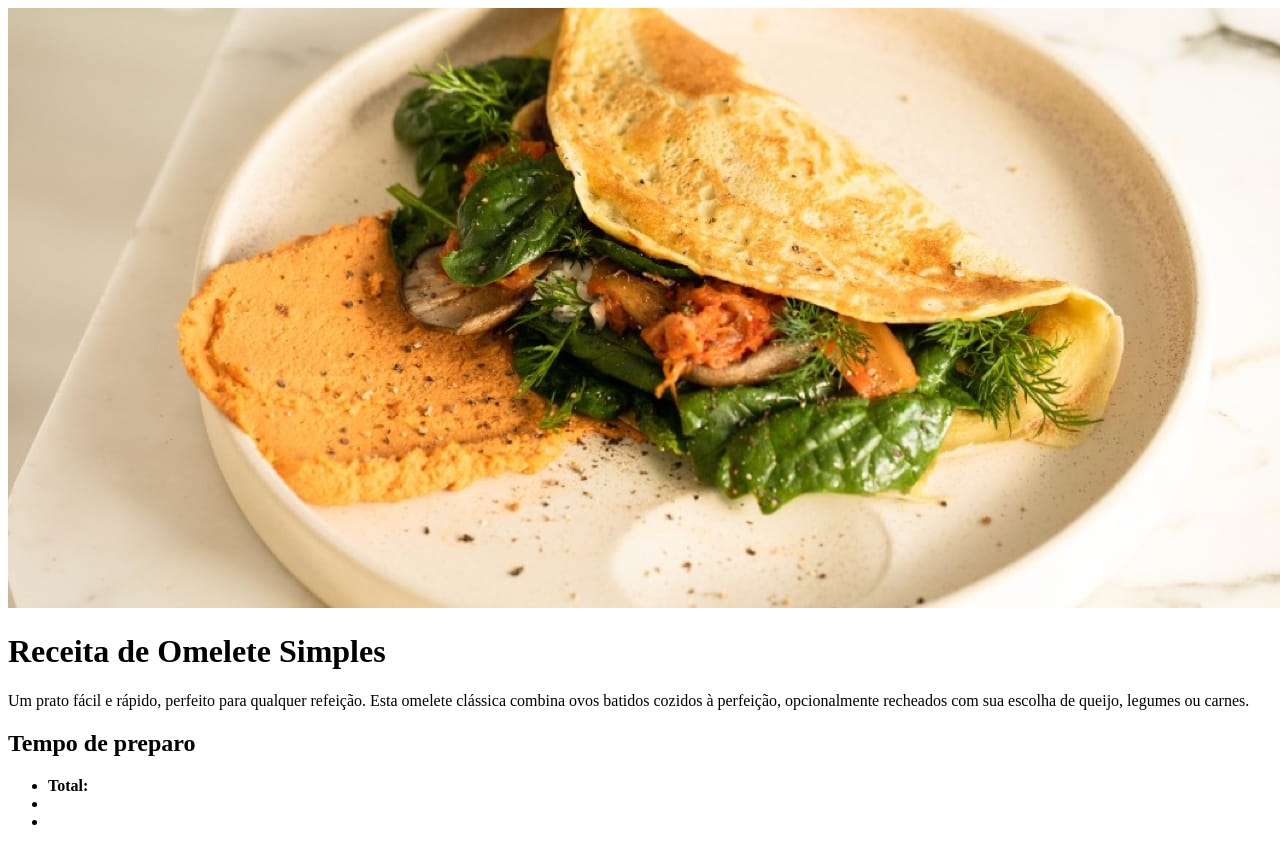
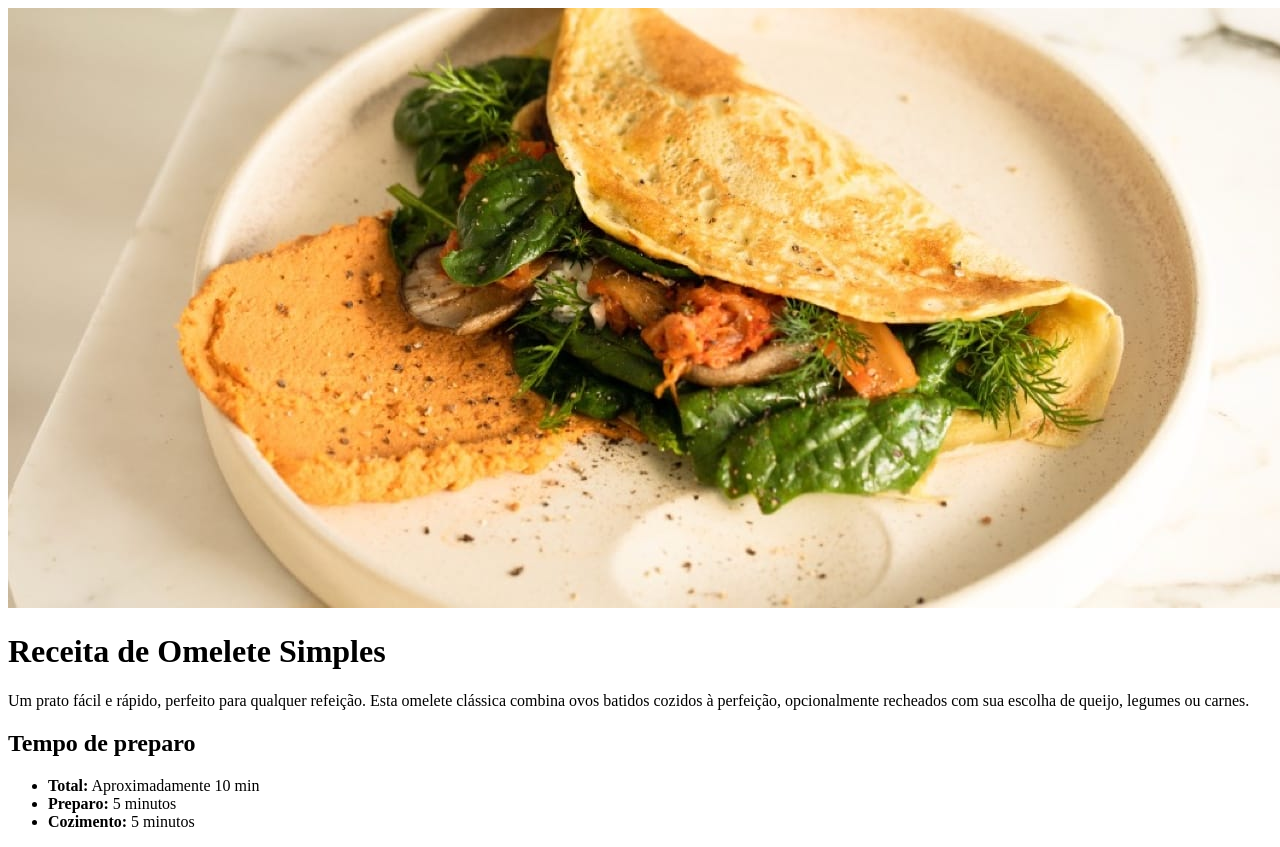
Before and after one commit to Fael011/Receita, a plain HTML site: page index.html in a window 1280 px wide. Shown: the top 847 px of the page. Drawn offline with Linux system fonts and the light colour scheme.

```diff
--- a/index.html
+++ b/index.html
@@ -14,9 +14,15 @@
         <div>
             <h2>Tempo de preparo</h2>
             <ul>
-                <li><strong>Total:</strong></li>
-                <li></li>
-                <li></li>
+                <li>
+                    <strong>Total:</strong> Aproximadamente 10 min
+                </li>
+                <li>
+                    <strong>Preparo:</strong> 5 minutos
+                </li>
+                <li>
+                    <strong>Cozimento:</strong> 5 minutos
+                </li>
             </ul>
         </div>
     </div>
```
